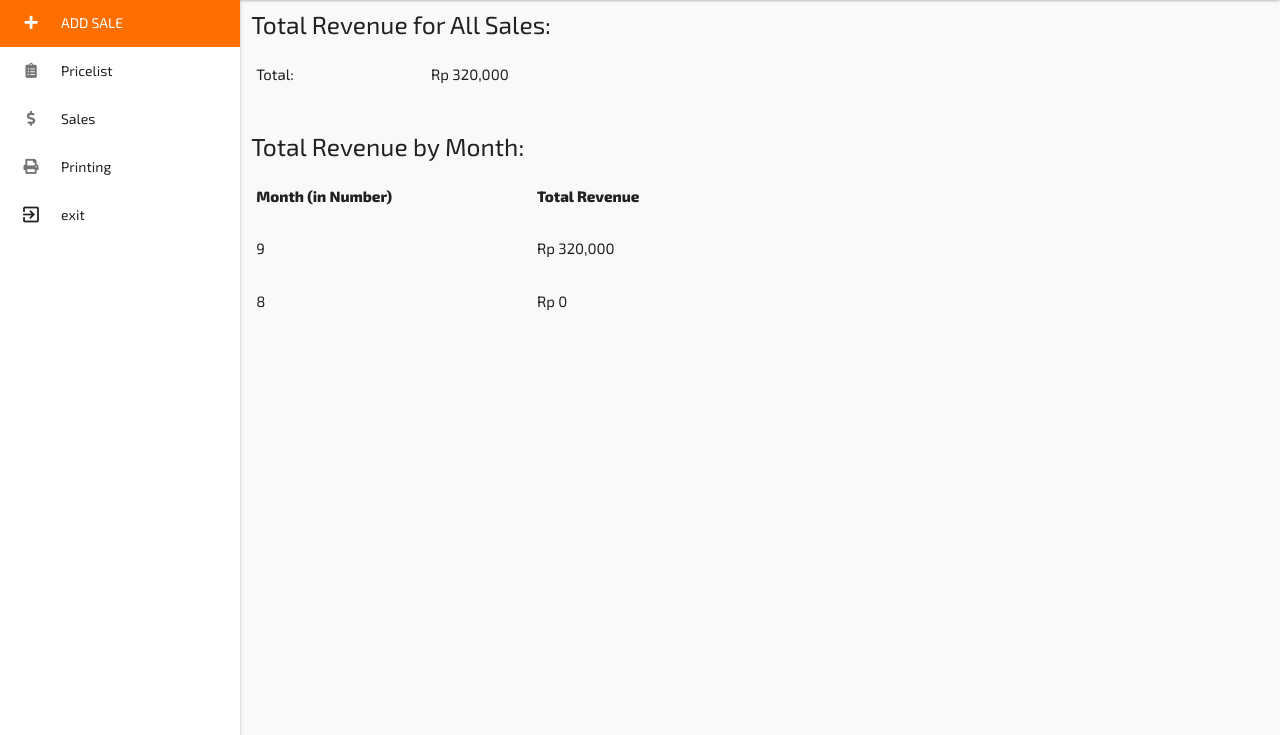
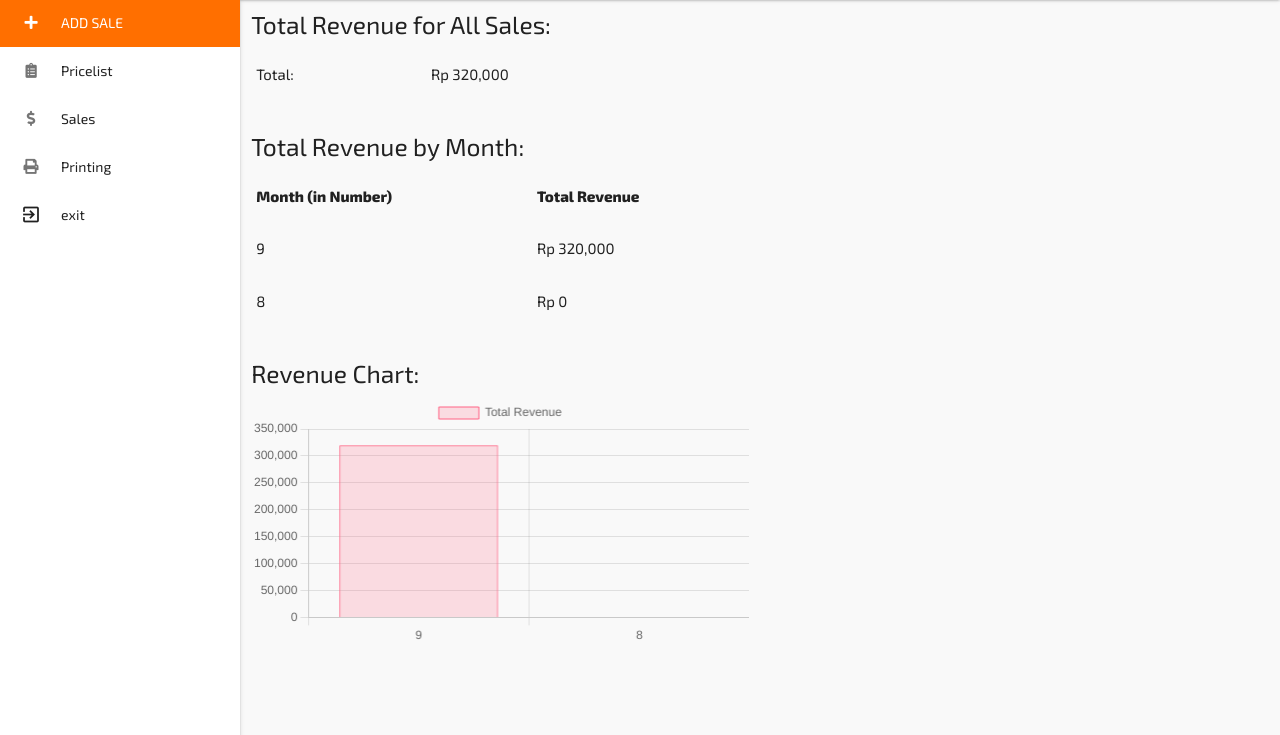
Before and after one commit to iratusbison/stall1, a Django app: page /dashboard/total in a window 1280 px wide. Shown: the part 65-800 px from the top of the page. Run offline with Django 4.2, Linux system fonts and the light colour scheme; data comes from the database, SQL or seed files in the repository; both versions use the stored data as it was after the commit; some libraries are stand-ins or nearby versions; some web fonts are replaced.

Commit message:
total revenue update- final 1.1

```diff
--- a/itemmanager/templates/sale_list_with_total.html
+++ b/itemmanager/templates/sale_list_with_total.html
@@ -1,7 +1,6 @@
-{% extends "core/dashboard.html" %}  {# Extend the base template #}
-{% load humanize %}  {# Load the humanize template tag library for formatting numbers #}
-{% load custom_filters %}
-{% block dashboard_content %}  {# Define the content block for the dashboard #}
+{% extends "core/dashboard.html" %}
+{% load humanize %}
+{% block dashboard_content %}
 <div class="row">
     <div class="col s12 m6">
         <h5>Total Revenue for All Sales:</h5>
@@ -9,7 +8,6 @@
             <tr>
                 <td>Total:</td>
                 <td style="text-align: left">Rp {{ total_revenue|floatformat:0|intcomma }}</td>
-                {# Display the total revenue, formatted as currency #}
             </tr>
         </table>
     </div>
@@ -29,12 +27,76 @@
                 <td>{{ month }}</td>
                 <td style="text-align: left">Rp {{ revenue|floatformat:0|intcomma }}</td>
             </tr>
-        {% endfor %}
+            {% endfor %}
         </table>
     </div>
 </div>
 
+<div class="row">
+    <div class="col s12 m6">
+        <h5>Revenue Chart:</h5>
+        <canvas id="revenueChart" width="400" height="200"></canvas>
+    </div>
+</div>
+
+<script src="https://cdn.jsdelivr.net/npm/chart.js"></script>
+
+<script>
+    var chartData = {
+
+        labels: [{% for month, revenue in revenue_by_month.items %}"{{ month }}"{% if not forloop.last %}, {% endif %}{% endfor %}],
+        datasets: [
+            {
+                label: 'Total Revenue',
+                data: [{% for month, revenue in revenue_by_month.items %}{{ revenue }}{% if not forloop.last %}, {% endif %}{% endfor %}],
+                backgroundColor: [
+                'rgba(255, 99, 132, 0.2)',
+                'rgba(54, 162, 235, 0.2)',
+                'rgba(255, 206, 86, 0.2)',
+                'rgba(75, 192, 192, 0.2)',
+                'rgba(153, 102, 255, 0.2)'
+            ],
+            borderColor: [
+                'rgba(255, 99, 132, 1)',
+                'rgba(54, 162, 235, 1)',
+                'rgba(255, 206, 86, 1)',
+                'rgba(75, 192, 192, 1)',
+                'rgba(153, 102, 255, 1)'
+            ],
+                borderWidth: 1
+            }
+        ]
+    };
+    </script>
 
 
-</div>
+
+<script>
+document.addEventListener('DOMContentLoaded', function () {
+    var ctx = document.getElementById('revenueChart').getContext('2d');
+    var myChart = new Chart(ctx, {
+        type: 'bar',
+        data: chartData,
+        options: {
+            scales: {
+                y: {
+                    beginAtZero: true,
+                    callback: function (value, index, values) {
+                        return 'Rp ' + value.toFixed(0).replace(/(\d)(?=(\d{3})+(?!\d))/g, '$1,');
+                    }
+                }
+            },
+            plugins: {
+                legend: {
+                    display: true
+                }
+            }
+        }
+    });
+});
+</script>
+
+
+
+
 {% endblock dashboard_content %}
```
Also changed, not shown: db.sqlite3.
